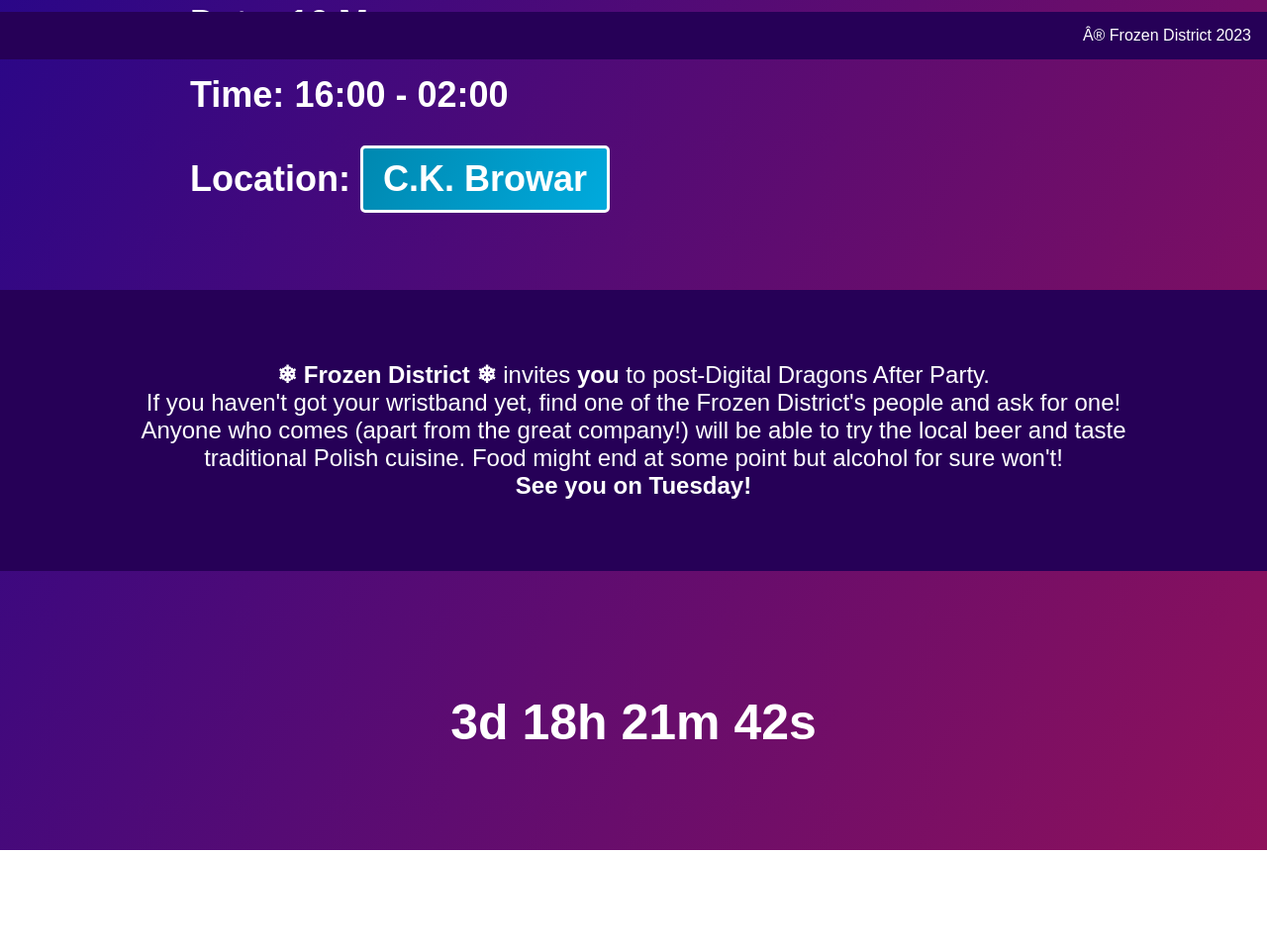
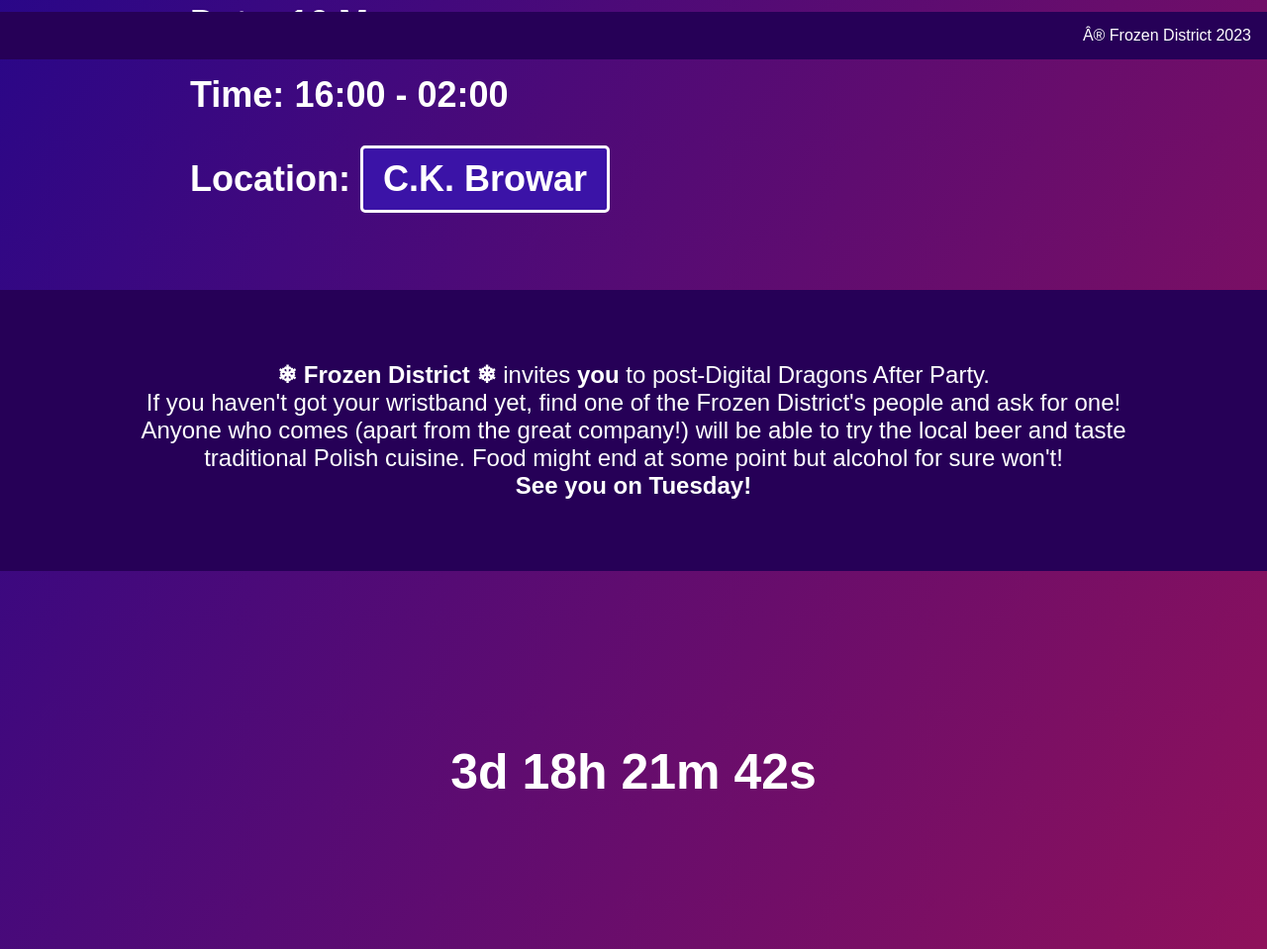
Before and after one commit to Majsplit/Cyfrowe-Smoki-2023, a plain HTML site: page index.html in a window 1280 px wide. Shown: the part 740-1699 px from the top of the page at 99% size. Before the commit the page ends 1599 px from the top, so only its background shows below. Drawn offline with Linux system fonts and the light colour scheme.

Commit message:
Update index.html

```diff
--- a/index.html
+++ b/index.html
@@ -41,7 +41,7 @@
 
 		button {
 			font: inherit;
-			background: linear-gradient(300deg, #00aadd, #0088b0);
+			background-color:  #3b13a7;
 			color: #ffffff;
 			padding: 10px 20px;
 			border-radius: 5px;
@@ -51,7 +51,7 @@
 		}
 
 		button:hover {
-			background: linear-gradient(300deg, #0088b0, #006690);
+			background-color:  #0f042c;
 		}
 
 		footer{
@@ -70,7 +70,7 @@
 		#countdown{
 			font-size: 50px;
 			/* background-color: #003d57; */
-			padding: 2em;
+			padding: 3em;
 			box-sizing: border-box;
 		}
 
```
